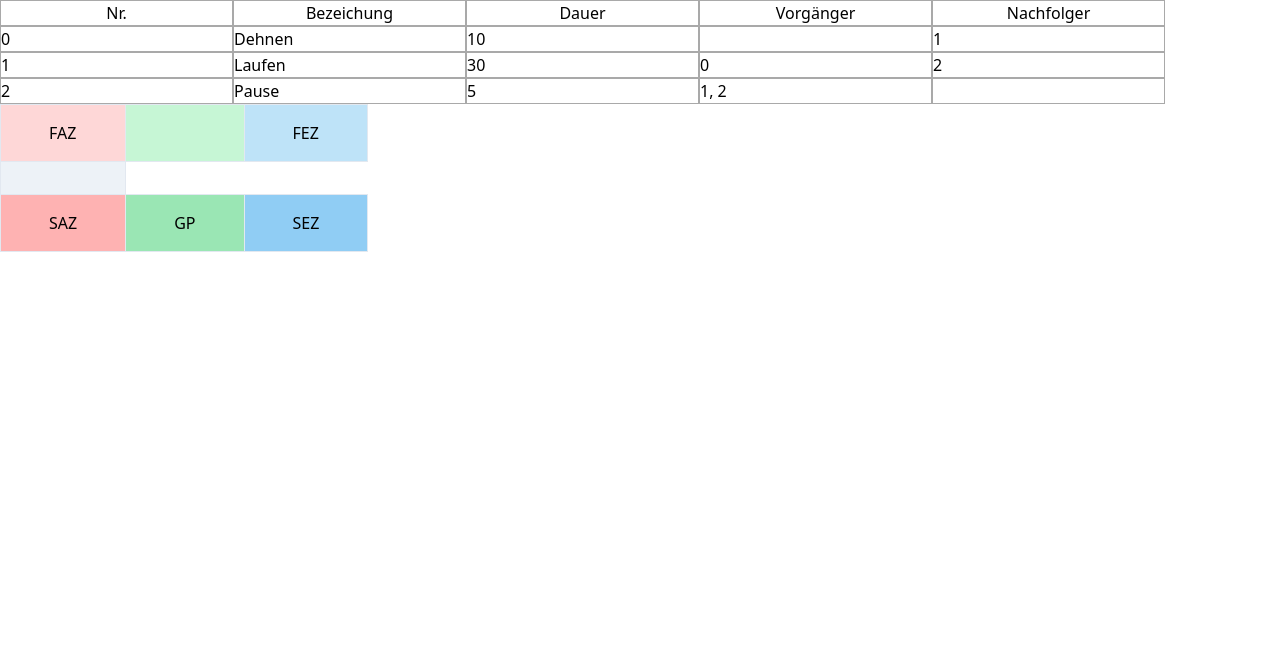
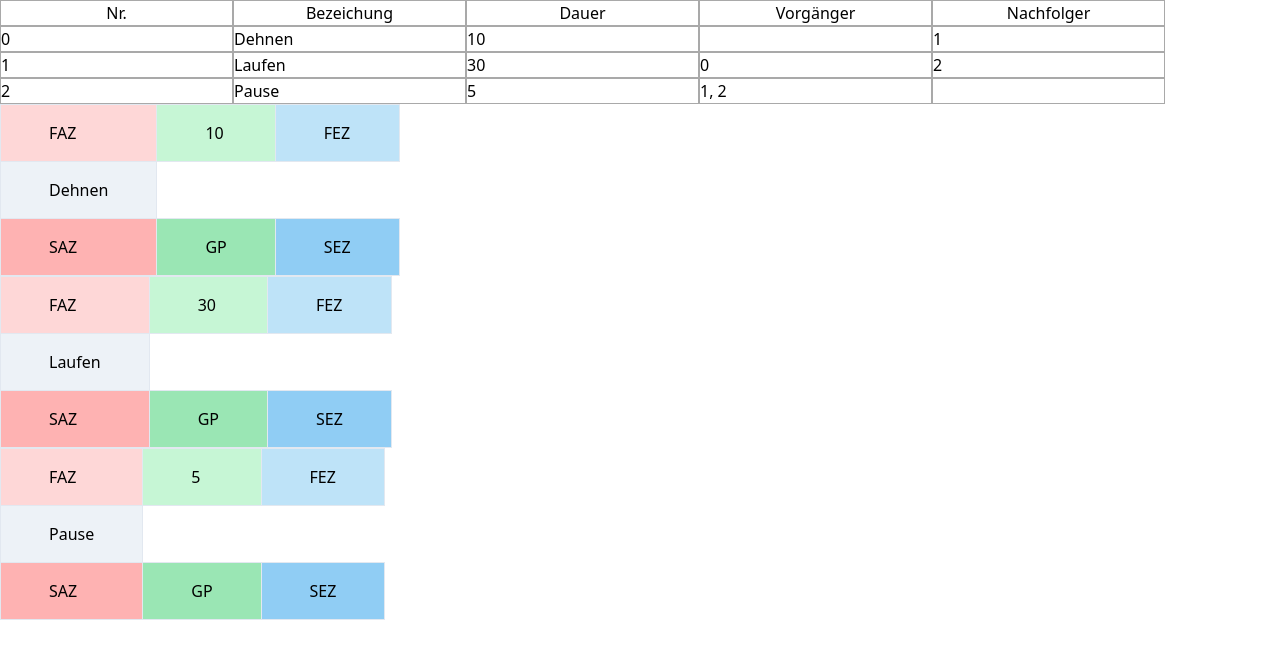
Before and after one commit to MeisterIgnis/MeisterIgnis.github.io, a React (Create React App) app: page / in a window 1280 px wide. Shown: the top 658 px of the page. Built offline with nearby package versions, Linux system fonts and the light colour scheme.

Commit message:
feat: handle multiple nodes v2

```diff
--- a/src/components/InputField.js
+++ b/src/components/InputField.js
@@ -74,7 +74,7 @@ function InputField(state) {
           <span className="td">Nachfolger</span>
         </div>
         {nodes.map((e, i) => (
-          <InputRow key={i} data={e} /* {...state} */ />
+          <InputRow key={i} data={e} />
         ))}
       </div>
     </div>
--- a/src/components/OperationNode.js
+++ b/src/components/OperationNode.js
@@ -1,7 +1,7 @@
 import React from 'react';
 
-function OperationNode(state) {
-  const {Bezeichnung, Dauer} = state.state
+const Node = node => {
+  const { Bezeichnung, Dauer } = node.data;
   return (
     <div>
       <table className="table-auto">
@@ -23,6 +23,21 @@ function OperationNode(state) {
       </table>
     </div>
   );
+};
+
+function OperationNode(state) {
+  const { Bezeichnung, Dauer } = state.state;
+  const nodes = state.state.nodes;
+  console.table(nodes);
+  {
+    return (
+      <div>
+        {nodes.map((e, i) => (
+          <Node key={i} data={e} />
+        ))}
+      </div>
+    );
+  }
 }
 
 export default OperationNode;
```
